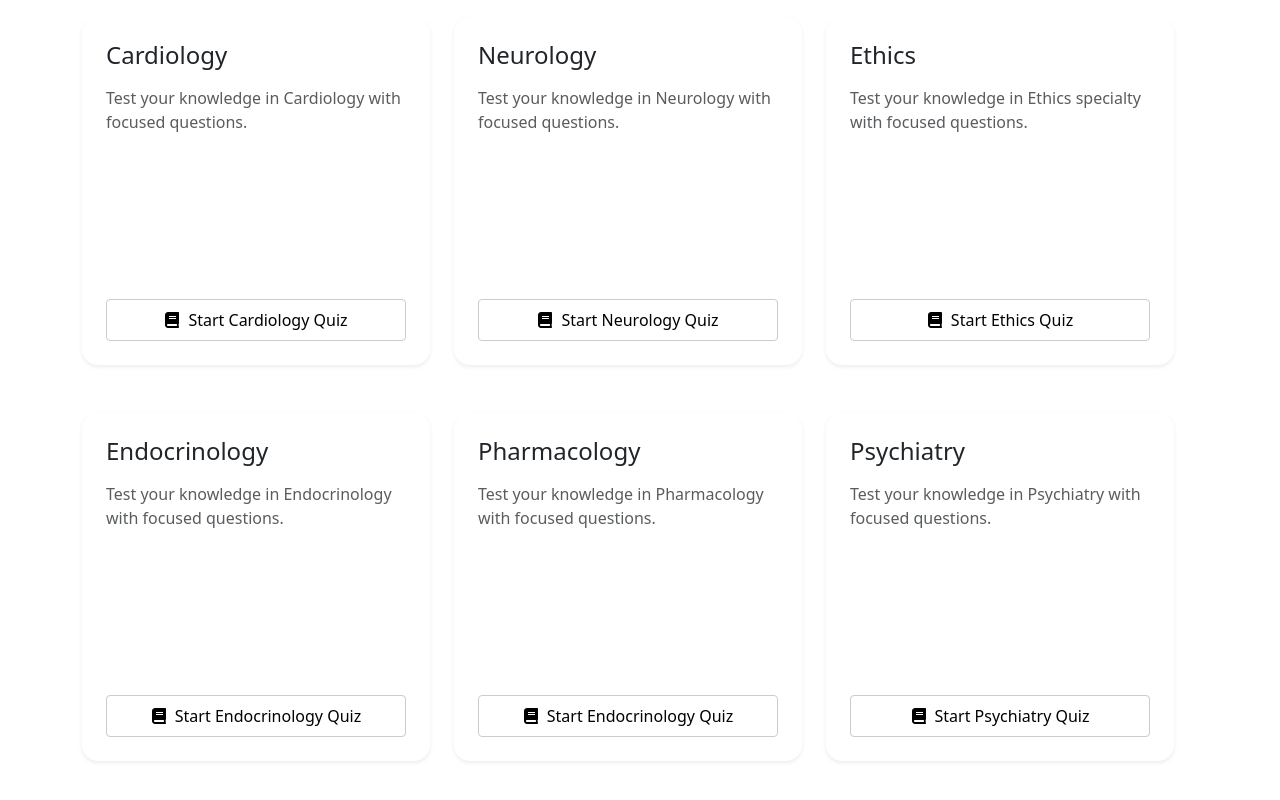
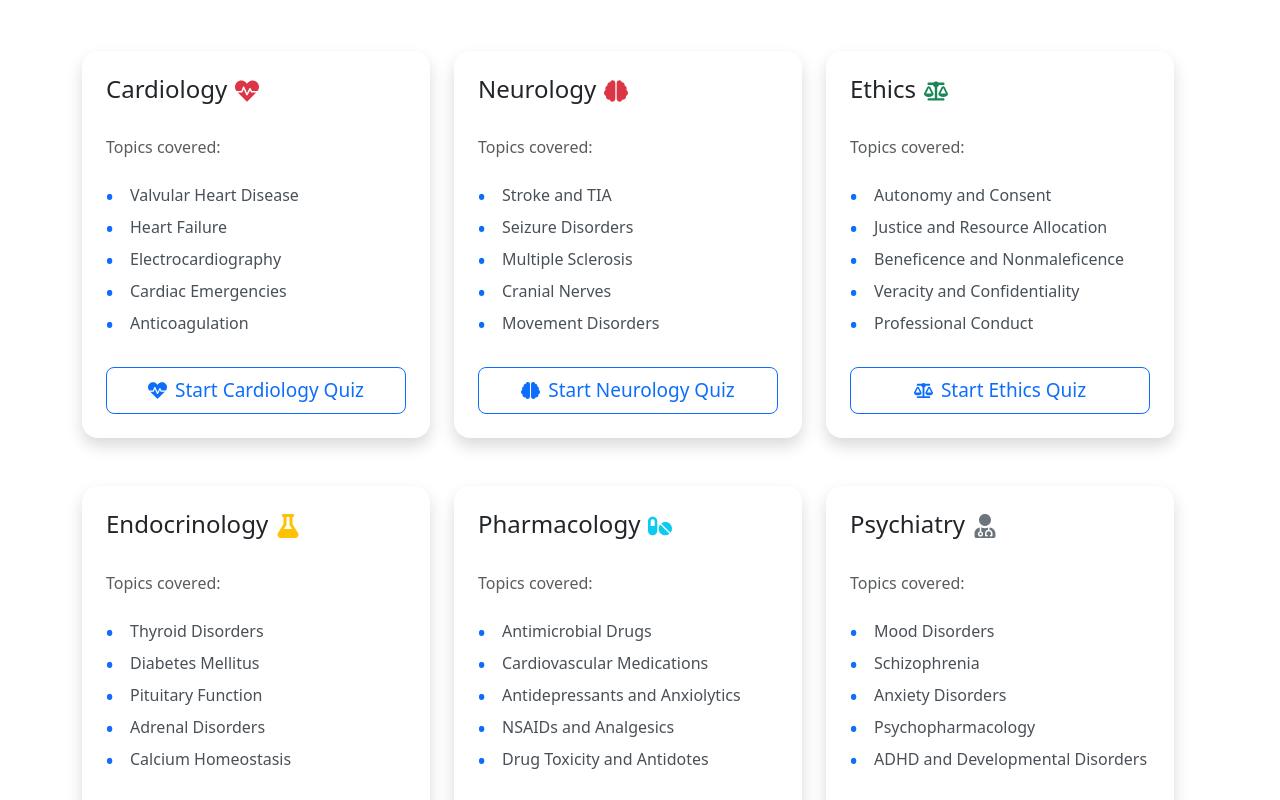
Before and after one commit to joehalls605/PlubPulse, a React (Vite) app in the folder plubPulseApp/: page /topics in a window 1280 px wide. Shown: the part 240-1040 px from the top of the page. Built offline with nearby package versions, Linux system fonts and the light colour scheme.

Commit message:
More work on the topics page.

```diff
--- a/plubPulseApp/src/index.css
+++ b/plubPulseApp/src/index.css
@@ -86,3 +86,40 @@
 .topics-container{
     margin-bottom:200px;
 }
+
+.topic-button {
+    border: 1px solid #0d6efd;
+    border-radius: 8px;
+    background-color: white;
+    color: #0d6efd;
+    font-weight: 500;
+    transition: all 0.2s ease;
+    font-size:19px;
+}
+
+.topic-button:hover {
+    background-color: #0d6efd;
+    color: white;
+}
+
+.topic-card-square ul {
+    list-style: none;
+    padding-left: 0;
+    margin-bottom: 1.5rem;
+}
+
+.topic-card-square li {
+    position: relative;
+    padding-left: 1.5rem;
+    margin-bottom: 0.5rem;
+    color: #495057;
+}
+
+.topic-card-square li:before {
+    content: "•";
+    position: absolute;
+    left: 0;
+    color: #0d6efd;
+    font-weight: bold;
+    font-size: 1.2em;
+}
--- a/plubPulseApp/src/pages/Topics.jsx
+++ b/plubPulseApp/src/pages/Topics.jsx
@@ -1,6 +1,6 @@
 import React, {useState} from 'react';
-import {FaBook} from "react-icons/fa";
 import {useNavigate} from "react-router-dom";
+import { FaBook, FaHeartbeat, FaBrain, FaBalanceScale, FaFlask, FaPills, FaUserMd } from "react-icons/fa";
 
 
 const Topics = () => {
@@ -15,106 +15,166 @@ const Topics = () => {
 
     return (
         <div className="container topics-container">
-            <div className="row mt-5">
-                <h2>Medical Specialties</h2>
-                <p>Choose a specialty to focus your exam preparation</p>
+            <div className="row mt-5 text-center mb-2">
+                <h2 className="display-5 fw-semibold">Medical Specialties</h2>
+                <p className="lead mx-auto" style={{maxWidth: "800px"}}>Choose a specialty to focus your exam preparation</p>
             </div>
             <div className="row mb-5">
                 <div className="row g-4">
                     {/* Cardiology Card */}
                     <div className="col-md-4">
-                        <div className="topic-card-square card rounded-4 p-4 border-0 shadow-sm mb-4">
-                            <h3 className="card-title fs-4 mb-3">Cardiology</h3>
-                            <p className="card-text text-muted mb-4">
-                                Test your knowledge in Cardiology with focused questions.
+                        <div className="topic-card-square card rounded-4 p-4 border-0 shadow mb-4">
+                            <div className="card-title fs-4 d-flex mb-3">
+                                <h3 className="card-title fs-4">Cardiology</h3>
+                                <FaHeartbeat className="ms-2 text-danger mt-1"/>
+                            </div>
+                            <p className="card-text text-muted mb-4 mt-2">
+                                Topics covered:
                             </p>
+                            <ul>
+                                <li>Valvular Heart Disease</li>
+                                <li>Heart Failure</li>
+                                <li>Electrocardiography</li>
+                                <li>Cardiac Emergencies</li>
+                                <li>Anticoagulation</li>
+                            </ul>
                             <button
-                                className="text-black w-100 w-100 p-2 d-flex align-items-center justify-content-center topic-button"
+                                className="topic-button w-100 p-2 d-flex align-items-center justify-content-center"
                                 onClick={() => handleStartQuiz("Cardiology")}
                             >
-                                <FaBook className="me-2"/> Start Cardiology Quiz
+                                <FaHeartbeat className="me-2"/> Start Cardiology Quiz
                             </button>
                         </div>
                     </div>
                     {/* Neurology Card */}
                     <div className="col-md-4">
-                        <div className="topic-card-square card rounded-4 p-4 border-0 shadow-sm mb-4">
-                            <h3 className="card-title fs-4 mb-3">Neurology </h3>
-                            <p className="card-text text-muted mb-4">
-                                Test your knowledge in Neurology with focused questions.
+                        <div className="topic-card-square card rounded-4 p-4 border-0 shadow mb-4">
+                            <div className="card-title fs-4 d-flex mb-3">
+                                <h3 className="card-title fs-4">Neurology</h3>
+                                <FaBrain className="ms-2 text-danger mt-1"/>
+                            </div>
+                            <p className="card-text text-muted mb-4 mt-2">
+                                Topics covered:
                             </p>
+                            <ul>
+                                <li>Stroke and TIA</li>
+                                <li>Seizure Disorders</li>
+                                <li>Multiple Sclerosis</li>
+                                <li>Cranial Nerves</li>
+                                <li>Movement Disorders</li>
+                            </ul>
                             <button
-                                className="text-black w-100 p-2 p-2 d-flex align-items-center justify-content-center topic-button"
+                                className="topic-button w-100 p-2 d-flex align-items-center justify-content-center"
                                 onClick={() => handleStartQuiz("Neurology")}
                             >
-                                <FaBook className="me-2"/> Start Neurology Quiz
+                                <FaBrain className="me-2"/> Start Neurology Quiz
                             </button>
                         </div>
                     </div>
-                    {/* Ethics  Card */}
+                    {/* Ethics Card */}
                     <div className="col-md-4">
-                        <div className="topic-card-square card rounded-4 p-4 border-0 shadow-sm mb-4">
-                            <h3 className="card-title fs-4 mb-3">Ethics </h3>
-                            <p className="card-text text-muted mb-4">
-                                Test your knowledge in Ethics specialty with focused questions.
+                        <div className="topic-card-square card rounded-4 p-4 border-0 shadow mb-4">
+                            <div className="card-title fs-4 d-flex mb-3">
+                                <h3 className="card-title fs-4">Ethics</h3>
+                                <FaBalanceScale className="ms-2 text-success mt-1"/>
+                            </div>
+                            <p className="card-text text-muted mb-4 mt-2">
+                                Topics covered:
                             </p>
+                            <ul>
+                                <li>Autonomy and Consent</li>
+                                <li>Justice and Resource Allocation</li>
+                                <li>Beneficence and Nonmaleficence</li>
+                                <li>Veracity and Confidentiality</li>
+                                <li>Professional Conduct</li>
+                            </ul>
                             <button
-                                className="text-black w-100 p-2  p-2 d-flex align-items-center justify-content-center topic-button"
+                                className="topic-button w-100 p-2 d-flex align-items-center justify-content-center"
                                 onClick={() => handleStartQuiz("Ethics")}
                             >
-                                <FaBook className="me-2"/> Start Ethics Quiz
+                                <FaBalanceScale className="me-2"/> Start Ethics Quiz
                             </button>
                         </div>
                     </div>
                     {/* Endocrinology Card */}
                     <div className="col-md-4">
-                        <div className="topic-card-square card rounded-4 p-4 border-0 shadow-sm mb-4">
-                            <h3 className="card-title fs-4 mb-3">Endocrinology </h3>
-                            <p className="card-text text-muted mb-4">
-                                Test your knowledge in Endocrinology with focused questions.
+                        <div className="topic-card-square card rounded-4 p-4 border-0 shadow mb-4">
+                            <div className="card-title fs-4 d-flex mb-3">
+                                <h3 className="card-title fs-4">Endocrinology</h3>
+                                <FaFlask className="ms-2 text-warning mt-1"/>
+                            </div>
+                            <p className="card-text text-muted mb-4 mt-2">
+                                Topics covered:
                             </p>
+                            <ul>
+                                <li>Thyroid Disorders</li>
+                                <li>Diabetes Mellitus</li>
+                                <li>Pituitary Function</li>
+                                <li>Adrenal Disorders</li>
+                                <li>Calcium Homeostasis</li>
+                            </ul>
                             <button
-                                className="text-black w-100 p-2 d-flex align-items-center justify-content-center topic-button"
-                                onClick={() => handleStartQuiz("Endocrinology ")}
+                                className="topic-button w-100 p-2 d-flex align-items-center justify-content-center"
+                                onClick={() => handleStartQuiz("Endocrinology")}
                             >
-                                <FaBook className="me-2"/> Start Endocrinology Quiz
+                                <FaFlask className="me-2"/> Start Endocrinology Quiz
                             </button>
                         </div>
                     </div>
                     {/* Pharmacology Card */}
                     <div className="col-md-4">
-                        <div className="topic-card-square card rounded-4 p-4 border-0 shadow-sm mb-4">
-                            <h3 className="card-title fs-4 mb-3">Pharmacology </h3>
-                            <p className="card-text text-muted mb-4">
-                                Test your knowledge in Pharmacology with focused questions.
+                        <div className="topic-card-square card rounded-4 p-4 border-0 shadow mb-4">
+                            <div className="card-title fs-4 d-flex mb-3">
+                                <h3 className="card-title fs-4">Pharmacology</h3>
+                                <FaPills className="ms-2 text-info mt-1"/>
+                            </div>
+                            <p className="card-text text-muted mb-4 mt-2">
+                                Topics covered:
                             </p>
+                            <ul>
+                                <li>Antimicrobial Drugs</li>
+                                <li>Cardiovascular Medications</li>
+                                <li>Antidepressants and Anxiolytics</li>
+                                <li>NSAIDs and Analgesics</li>
+                                <li>Drug Toxicity and Antidotes</li>
+                            </ul>
                             <button
-                                className="text-black w-100 p-2 d-flex align-items-center justify-content-center topic-button"
-                                onClick={() => handleStartQuiz("Endocrinology ")}
+                                className="topic-button w-100 p-2 d-flex align-items-center justify-content-center"
+                                onClick={() => handleStartQuiz("Pharmacology")}
                             >
-                                <FaBook className="me-2"/> Start Endocrinology Quiz
+                                <FaPills className="me-2"/> Start Pharmacology Quiz
                             </button>
                         </div>
                     </div>
                     {/* Psychiatry Card */}
                     <div className="col-md-4">
-                        <div className="topic-card-square card rounded-4 p-4 border-0 shadow-sm mb-4">
-                            <h3 className="card-title fs-4 mb-3">Psychiatry </h3>
-                            <p className="card-text text-muted mb-4">
-                                Test your knowledge in Psychiatry with focused questions.
+                        <div className="topic-card-square card rounded-4 p-4 border-0 shadow mb-4">
+                            <div className="card-title fs-4 d-flex mb-3">
+                                <h3 className="card-title fs-4">Psychiatry</h3>
+                                <FaUserMd className="ms-2 text-secondary mt-1"/>
+                            </div>
+                            <p className="card-text text-muted mb-4 mt-2">
+                                Topics covered:
                             </p>
+                            <ul>
+                                <li>Mood Disorders</li>
+                                <li>Schizophrenia</li>
+                                <li>Anxiety Disorders</li>
+                                <li>Psychopharmacology</li>
+                                <li>ADHD and Developmental Disorders</li>
+                            </ul>
                             <button
-                                className="text-black w-100 p-2 d-flex align-items-center justify-content-center topic-button"
-                                onClick={() => handleStartQuiz("Psychiatry ")}
+                                className="topic-button w-100 p-2 d-flex align-items-center justify-content-center"
+                                onClick={() => handleStartQuiz("Psychiatry")}
                             >
-                                <FaBook className="me-2"/> Start Psychiatry Quiz
+                                <FaUserMd className="me-2"/> Start Psychiatry Quiz
                             </button>
                         </div>
                     </div>
                 </div>
             </div>
-</div>
-)
+        </div>
+    )
 }
 
 export default Topics;
```
